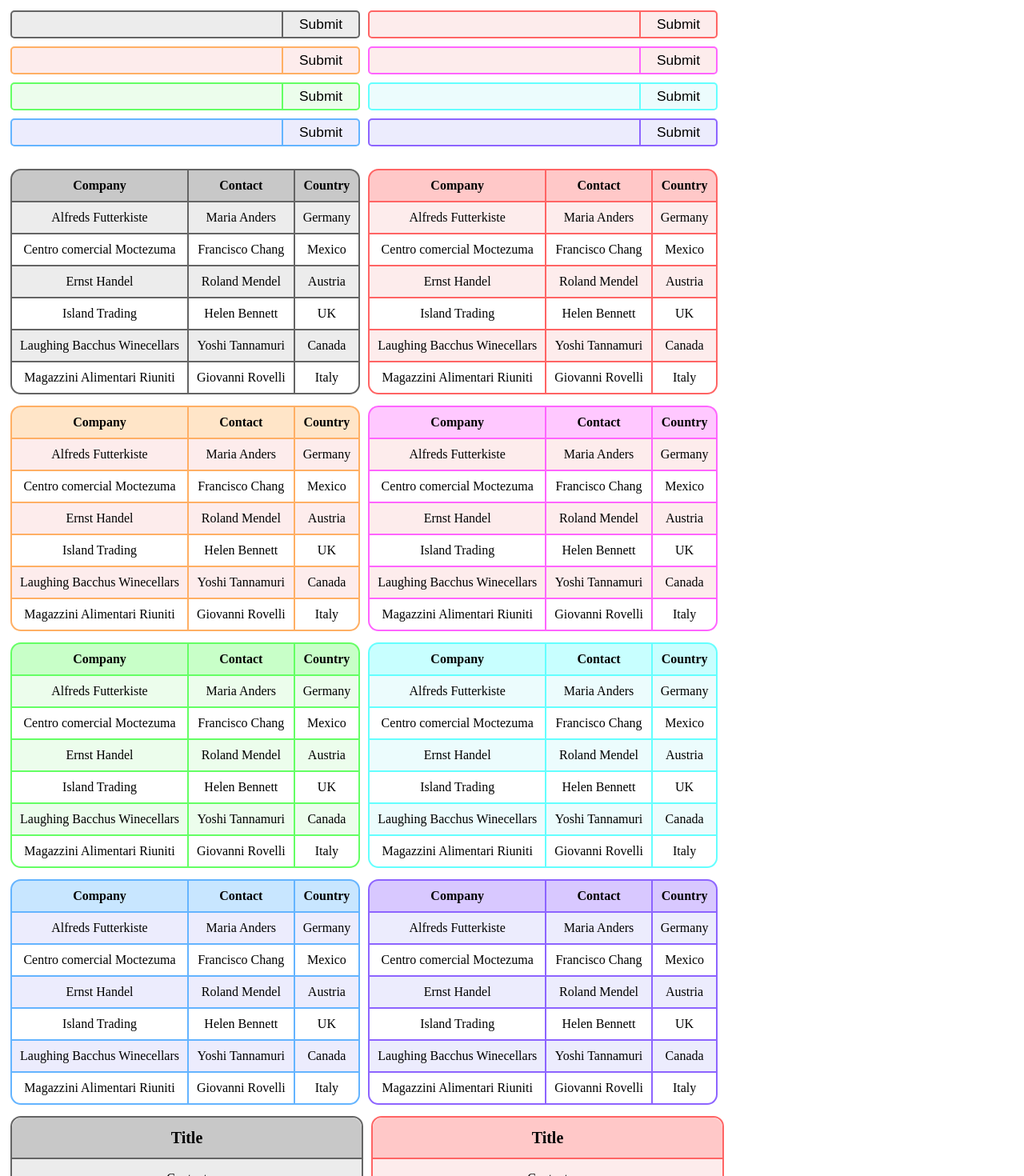
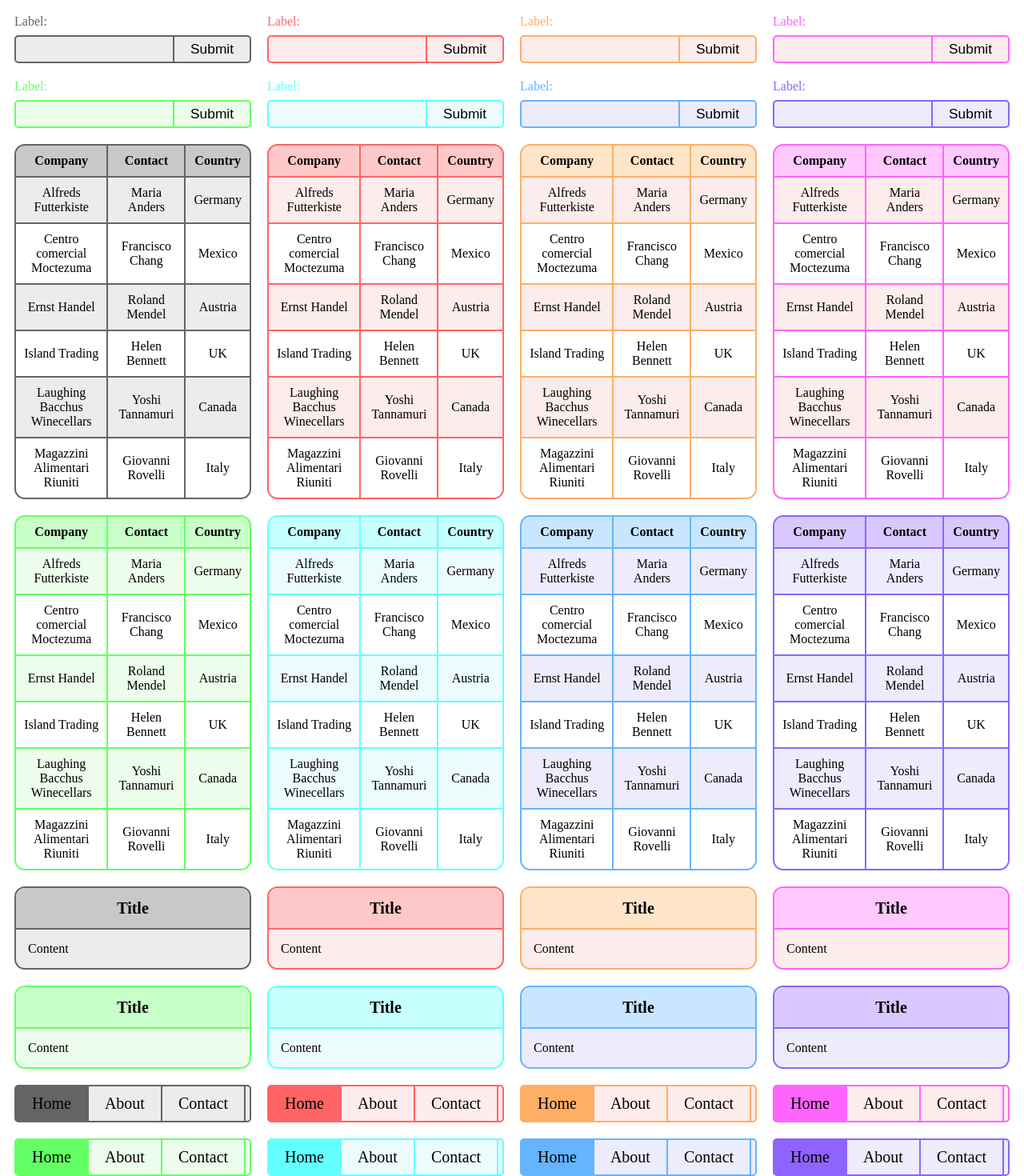
Before and after one commit to Thiago099/colorful-css, a Vue app: page / in a window 1280 px wide. Shown: the top 1470 px of the page at 80% size. Built offline with nearby package versions, Linux system fonts and the light colour scheme.

Commit message:
[feature] content

```diff
--- a/src/App.vue
+++ b/src/App.vue
@@ -1,9 +1,10 @@
 <script setup lang="ts">
-import './colors.css'
-import './inputs.css'
-import './table.css'
-import './card.css'
-import './nav.css'
+import './css/colors.css'
+import './css/inputs.css'
+import './css/table.css'
+import './css/card.css'
+import './css/nav.css'
+import './css/content.css'
 const colors = [
   'black',
   'red',
@@ -20,14 +21,15 @@ const colors = [
   <header>
   </header>
   <main>
-    <div >
-      <div :class="`input-container pastel-${color}`" v-for="color in colors" :key="color"    >
+      <div class="row">
+        <div :class="`col-3 pastel-${color}`" v-for="color in colors" :key="color" >
+          <label for="a" class="input-label">Label:</label>
+          <div class="input-container">
             <input type="text" class="pastel-input" />
             <input type="submit" class="pastel-button">
           </div>
         </div>
-    <br>
-    <table :class="`pastel-table pastel-${color}`" v-for="color in colors" :key="color">
+      <table :class="`col-3 pastel-table pastel-${color}`" v-for="color in colors" :key="color">
         <tr>
           <th>Company</th>
           <th>Contact</th>
@@ -64,38 +66,22 @@ const colors = [
           <td>Italy</td>
         </tr>
       </table>
-    <div :class="`card pastel-${color}`" v-for="color in colors" :key="color">
+    <div :class="`col-3 card pastel-${color}`" v-for="color in colors" :key="color">
       <div class="card-header">Title</div>
       <div class="card-body">Content</div>
     </div>
-    <div :class="`nav pastel-${color}`" v-for="color in colors" :key="color">
+    <div :class="`col-3 nav pastel-${color}`" v-for="color in colors" :key="color">
       <div class="nav-item nav-selected">Home</div>
       <div class="nav-item">About</div>
       <div class="nav-item">Contact</div>
-
+    </div>
     </div>
   </main>
 </template>
 
 <style>
-.input-container{
-    margin:5px;
-    width: 437px;
-}
-.pastel-table{
-    margin:5px;
-    display: inline-block;
-}
-.card{
-  margin:5px;
-  width: 437px;
-  height: 200px;
-  display: inline-block;
-}
-.nav{
-  margin:5px;
-  width: 437px;
-  display: inline-block;
-}
+
+
+
 
 </style>
--- a/src/card.css
+++ b/src/css/card.css
@@ -16,5 +16,4 @@
 }
 .card-body{
     padding: 15px;
-    text-align: center;
 }
--- /dev/null
+++ b/src/css/content.css
@@ -0,0 +1,71 @@
+.row{
+    display: flex;
+    flex-direction: row;
+    flex-wrap: wrap;
+    align-items: center;
+}
+.col-1 {
+    flex:1;
+    min-width: calc(8.333333333333334% - 24px);
+    margin:10px;
+}
+
+.col-2 {
+    flex:1;
+    min-width: calc(16.666666666666668% - 24px);
+    margin:10px;
+}
+
+.col-3 {
+    flex: 1;
+    min-width: calc(25.0% - 24px);
+    margin:10px;
+}
+
+.col-4 {
+    flex:1;
+    min-width: calc(33.333333333333336% - 24px);
+    margin:10px;
+}
+
+.col-5 {
+    flex:1;
+    min-width: calc(41.666666666666664% - 24px);
+    margin:10px;
+}
+
+.col-6 {
+    flex:1;
+    min-width: calc(50.0% - 24px);
+    margin:10px;
+}
+
+.col-7 {
+    flex:1;
+    min-width: calc(58.333333333333336% - 24px);
+    margin:10px;
+}
+
+.col-8 {
+    flex:1;
+    min-width: calc(66.66666666666667% - 24px);
+    margin:10px;
+}
+
+.col-9 {
+    flex:1;
+    min-width: calc(75.0% - 24px);
+    margin:10px;
+}
+
+.col-10 {
+    flex:1;
+    min-width: calc(83.33333333333333% - 24px);
+    margin:10px;
+}
+
+.col-11 {
+    flex:1;
+    min-width: calc(91.66666666666667% - 24px);
+    margin:10px;
+}
--- a/src/inputs.css
+++ b/src/css/inputs.css
@@ -1,7 +1,16 @@
+/* LABEL */
+
+.input-label{
+    display: block;
+    margin-bottom: 0.5rem;
+    color:var(--dark)
+}
+/* CONTAINER */
 .input-container{
     display: inline-flex;
     flex-direction: row;
     align-content: stretch;
+    width: 100%;
 }
 
 .input-container *{
@@ -22,6 +31,8 @@
 .input-container *:only-child{
     border-radius: 5px;
 }
+
+/* INPUTS */
 
 .pastel-button, .pastel-input{
     flex: 1;
```
Also changed, not shown: src/css/colors.css (renamed from src/colors.css), src/css/nav.css (renamed from src/nav.css), src/css/table.css (renamed from src/table.css). Lines whose indentation alone changed are shown as unchanged.
